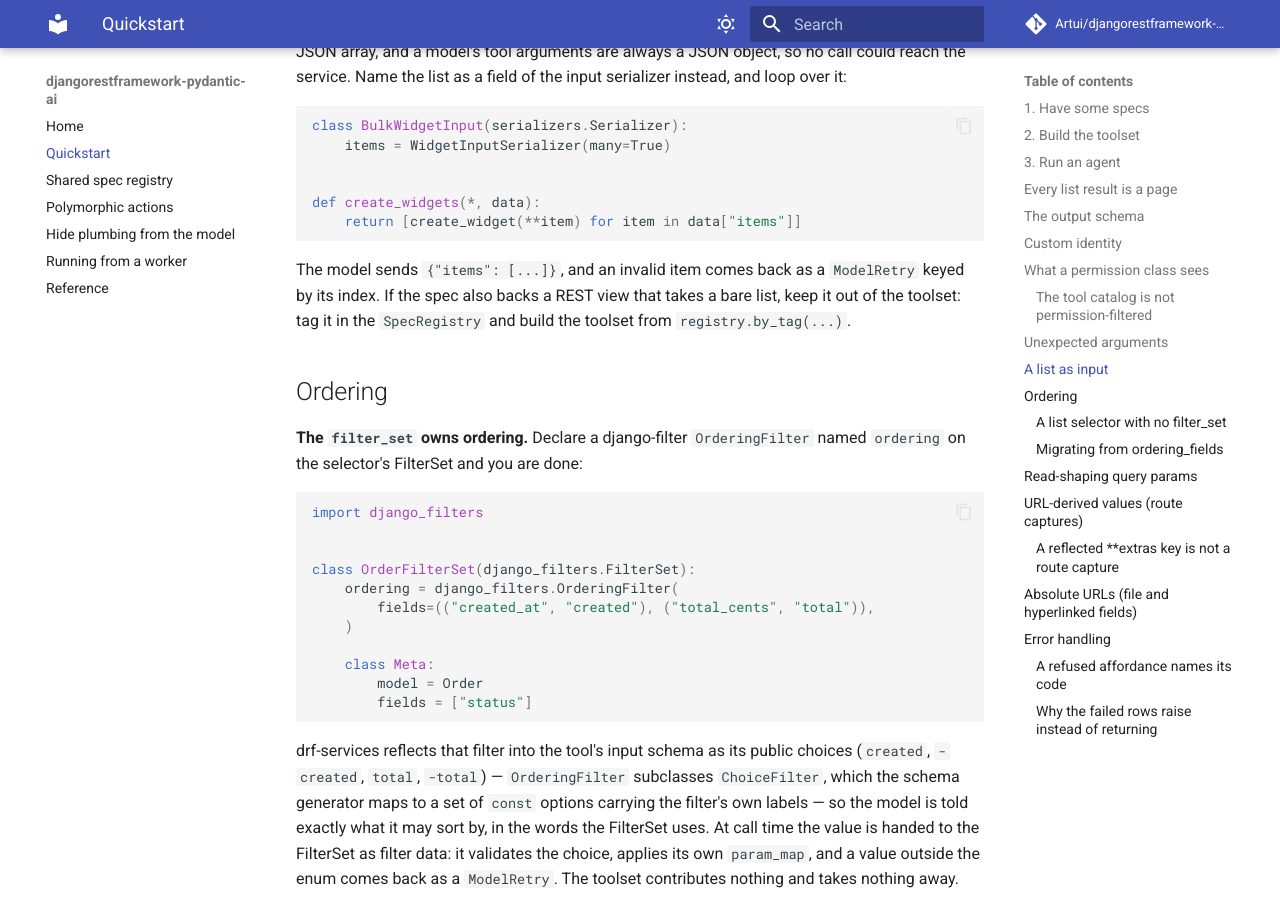
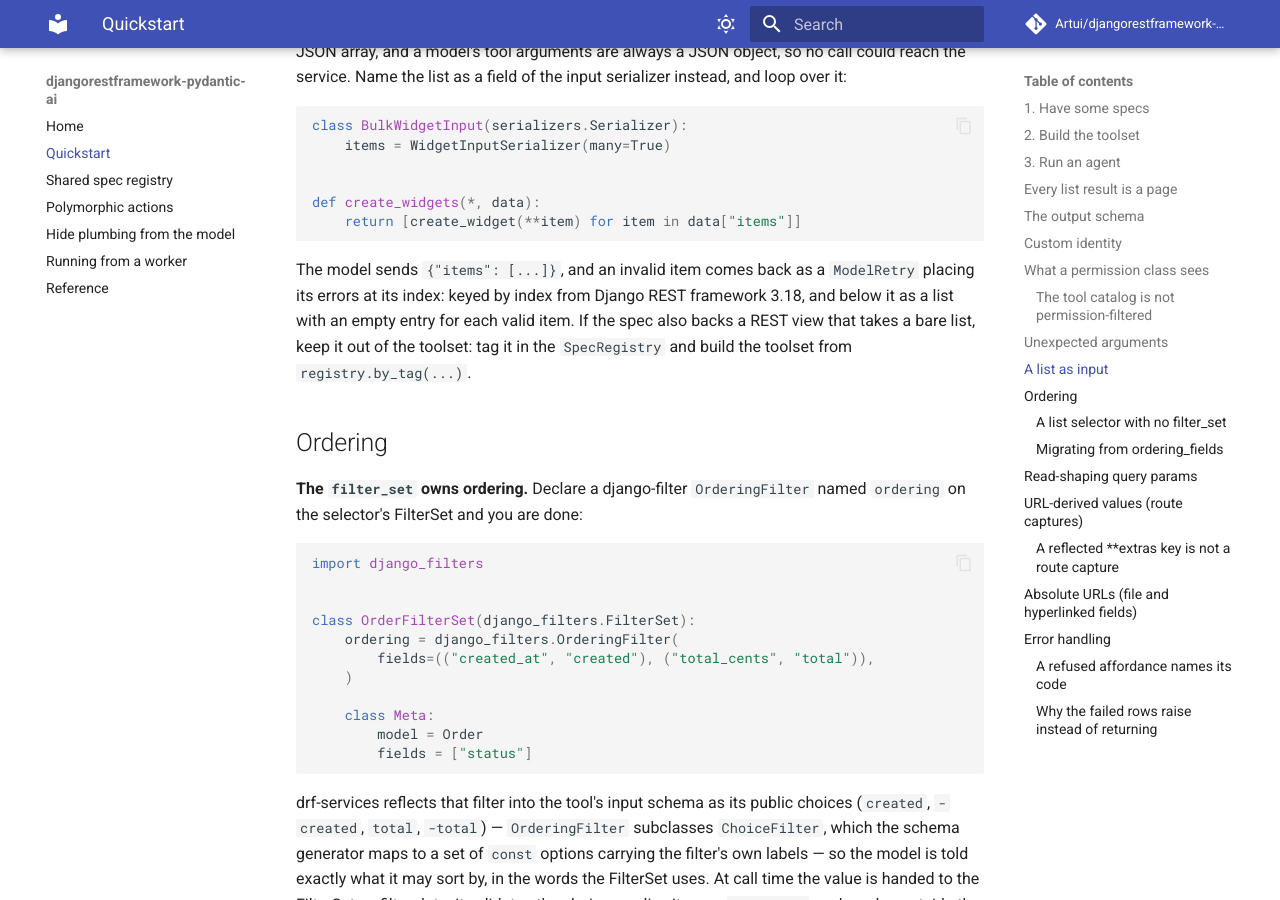
Before and after one commit to Artui/djangorestframework-pydantic-ai, an MkDocs documentation site: the page built from docs/quickstart.md, in a window 1280 px wide and 900 px high, scrolled down 4554 px. Built offline with MkDocs 1.6.1 and Material for MkDocs 9.7.7, drawn with Linux system fonts in a browser that asks for light colours; comment, search, counter and statistics services are not loaded.

Commit message:
Hold the named-list test and docs to both DRF error shapes
DRF 3.18 reports a nested many=True field's errors as an object keyed by the
invalid items' indexes; below it they are a list with an empty entry for each
valid item. The floor is djangorestframework>=3.14, so both reach the model, and
the lowest-declared-versions job failed on a test that matched only the 3.18
text. The test now reads the structured detail the ModelRetry is raised from and
asserts the same errors under either shape; the quickstart names both.

Co-Authored-By: Claude Opus 5 <noreply@anthropic.com>

````diff
--- a/docs/quickstart.md
+++ b/docs/quickstart.md
@@ -228,7 +228,9 @@ def create_widgets(*, data):
 ```
 
 The model sends `{"items": [...]}`, and an invalid item comes back as a
-`ModelRetry` keyed by its index. If the spec also backs a REST view that takes a
+`ModelRetry` placing its errors at its index: keyed by index from Django REST
+framework 3.18, and below it as a list with an empty entry for each valid item.
+If the spec also backs a REST view that takes a
 bare list, keep it out of the toolset: tag it in the `SpecRegistry` and build the
 toolset from `registry.by_tag(...)`.
 
````
Also changed, not shown: 1 other file.
